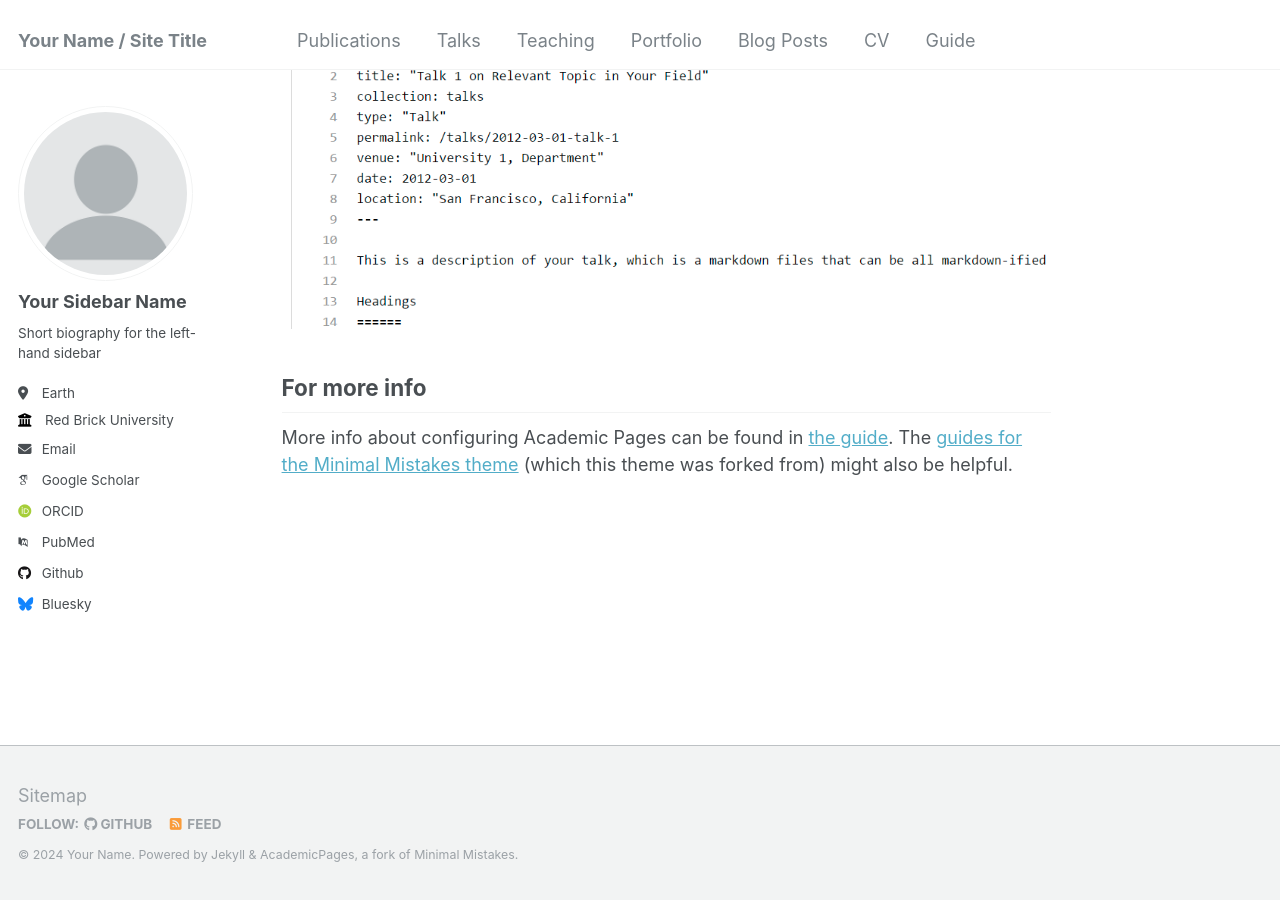
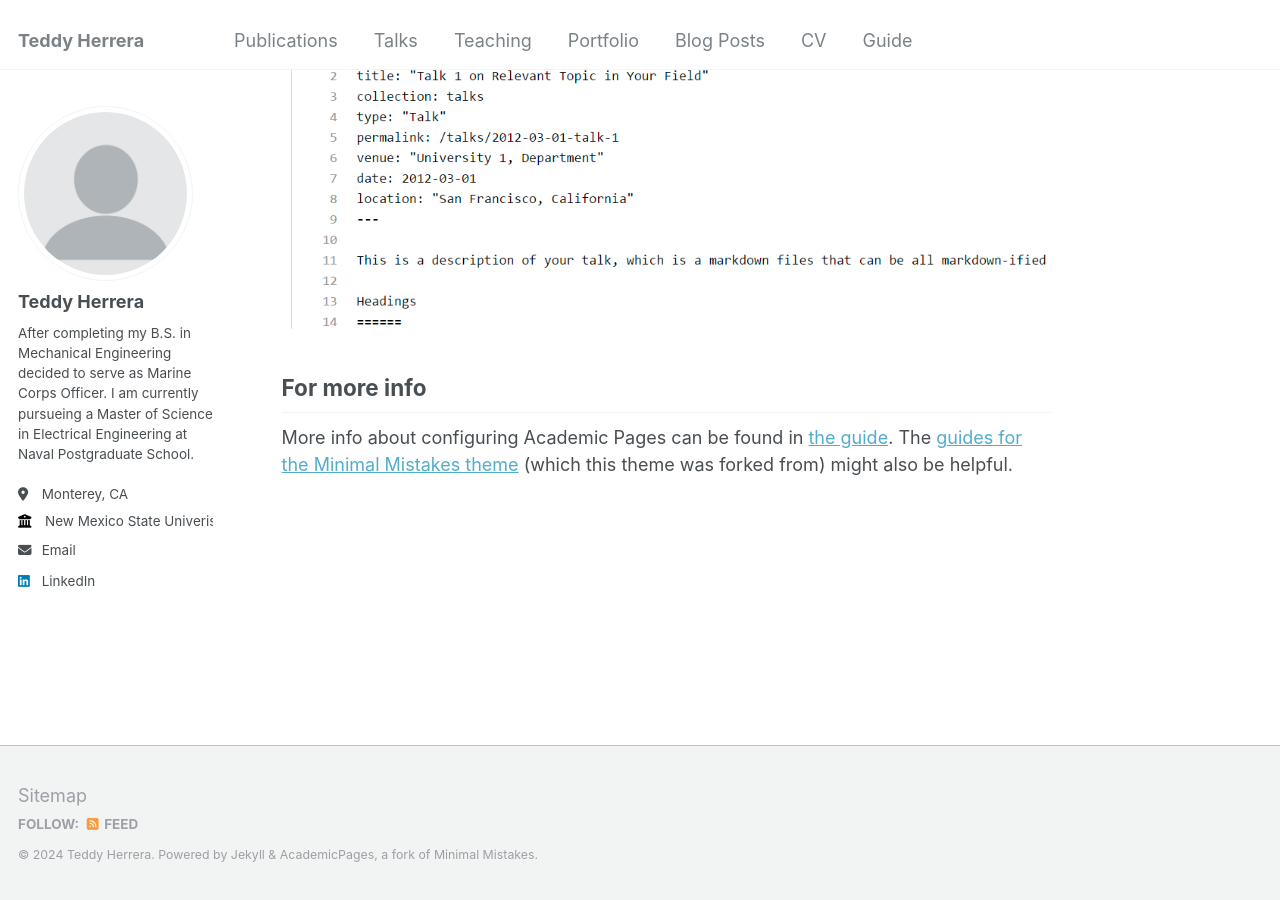
Before and after one commit to teddyherrera/teddyherrera.github.io, a Jekyll site: the page built from _pages/about.md, in a window 1280 px wide and 900 px high, scrolled down 2660 px. Built offline with Jekyll 4.4.1, drawn with Linux system fonts in a browser that asks for light colours; some web fonts are replaced.

Commit message:
Update _config.yml

```diff
--- a/_config.yml
+++ b/_config.yml
@@ -8,13 +8,13 @@
 
 # Basic Site Settings
 locale                   : "en-US"
-title                    : "Your Name / Site Title"
+title                    : "Teddy Herrera"
 title_separator          : "-"
-name                     : &name "Your Name"
-description              : &description "personal description"
-url                      : https://academicpages.github.io # the base hostname & protocol for your site e.g. "https://mmistakes.github.io"
+name                     : &name "Teddy Herrera"
+description              : &description "Graduate Student and USMC Officer"
+url                      : https://teddyherrera.github.io # the base hostname & protocol for your site e.g. "https://mmistakes.github.io"
 baseurl                  : "" # the subpath of your site, e.g. "/blog"
-repository               : "academicpages/academicpages.github.io"
+repository               : "teddyherrera/teddyherrera.github.io"
 
 # Site Author - The following control what appear as part of the author content on the side bar.
 #               If a field is blank the icon and link will not appear, otherwise it will be shown.
@@ -22,33 +22,34 @@ repository               : "academicpages/academicpages.github.io"
 author:
   # Biographic information
   avatar           : "profile.png"
-  name             : "Your Sidebar Name"
+  name             : "Teddy Herrera"
   pronouns         : # example: "she/her"
-  bio              : "Short biography for the left-hand sidebar"
-  location         : "Earth"
-  employer         : "Red Brick University"
+  bio              : "After completing my B.S. in Mechanical Engineering decided to serve as Marine Corps Officer. I am currently pursueing a Master of Science in Electrical Engineering at Naval Postgraduate School."
+  location         : "Monterey, CA"
+  employer         : "Naval Postgraduate School (MSEE Expected 2025)"
+  employer         : "New Mexico State Univeristy (BSME 2019)"
   uri              : # URL
-  email            : "none@example.org"
+  email            : "herrera.teddy45@gmail.com"
 
   # Academic websites
   arxiv            : # URL - Update with the correct link to your profile
-  googlescholar    : "https://scholar.google.com/citations?user=PS_CX0AAAAAJ"
+  googlescholar    : # URL
   impactstory      : # URL
-  orcid            : "http://orcid.org/yourorcidurl"
+  orcid            : # URL
   semantic         : # URL
-  pubmed           : "https://www.ncbi.nlm.nih.gov/pubmed/?term=john+snow"
+  pubmed           : # URL
   researchgate     : # URL
 
   # Repositories and software development
   bitbucket        : # Username - Update with your username on the site
   codepen          : # Username
   dribbble         : # Username
-  github           : "academicpages"
+  github           : #
   kaggle           : # Username
   stackoverflow    : # User number or user number and name (i.e., use "1" or "1/jeff-atwood")
 
   # Social media
-  bluesky          : "bsky.app" # Replace this with you Bluesky username
+  bluesky          : # Replace this with you Bluesky username
   facebook         : # Username
   flickr           : # Username
   foursquare       : # Username
@@ -57,7 +58,7 @@ author:
   keybase          : # Username
   instagram        : # Username
   lastfm           : # Username
-  linkedin         : # Username
+  linkedin         : Teddy Herrera
   mastodon         : # URL
   medium           : # URL
   pinterest        : # Username
@@ -74,13 +75,13 @@ author:
   zhihu            : # URL
 
 # Publication Category - The following the list of publication categories and their headings
-publication_category:
-  books:
-    title: 'Books'
-  manuscripts:
-    title: 'Journal Articles'
-  conferences:
-    title: 'Conference Papers'
+# publication_category:
+  # books:
+    # title: 'Books'
+  # manuscripts:
+   #  title: 'Journal Articles'
+  # conferences:
+   #  title: 'Conference Papers'
 
 # Site Settings
 teaser                   :  # filename of teaser fallback teaser image placed in /images/, .e.g. "500x300.png"
```
